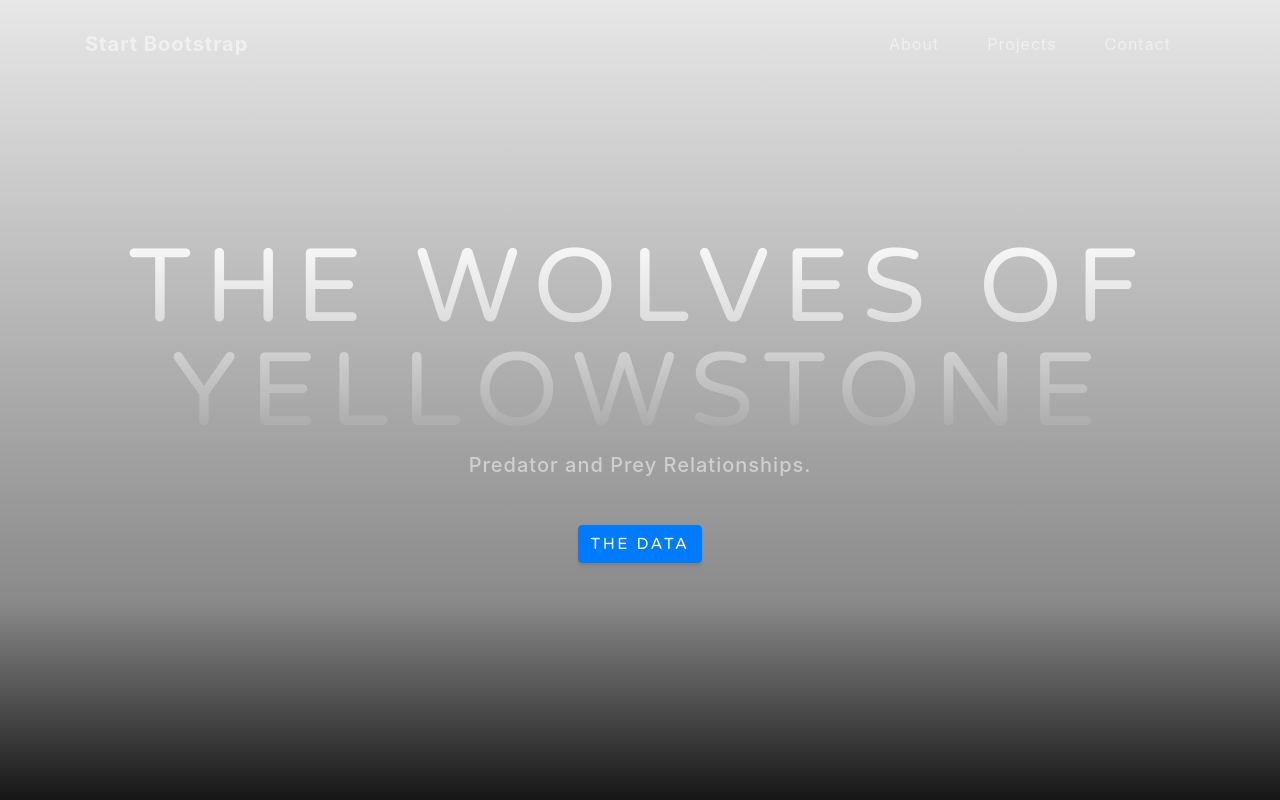
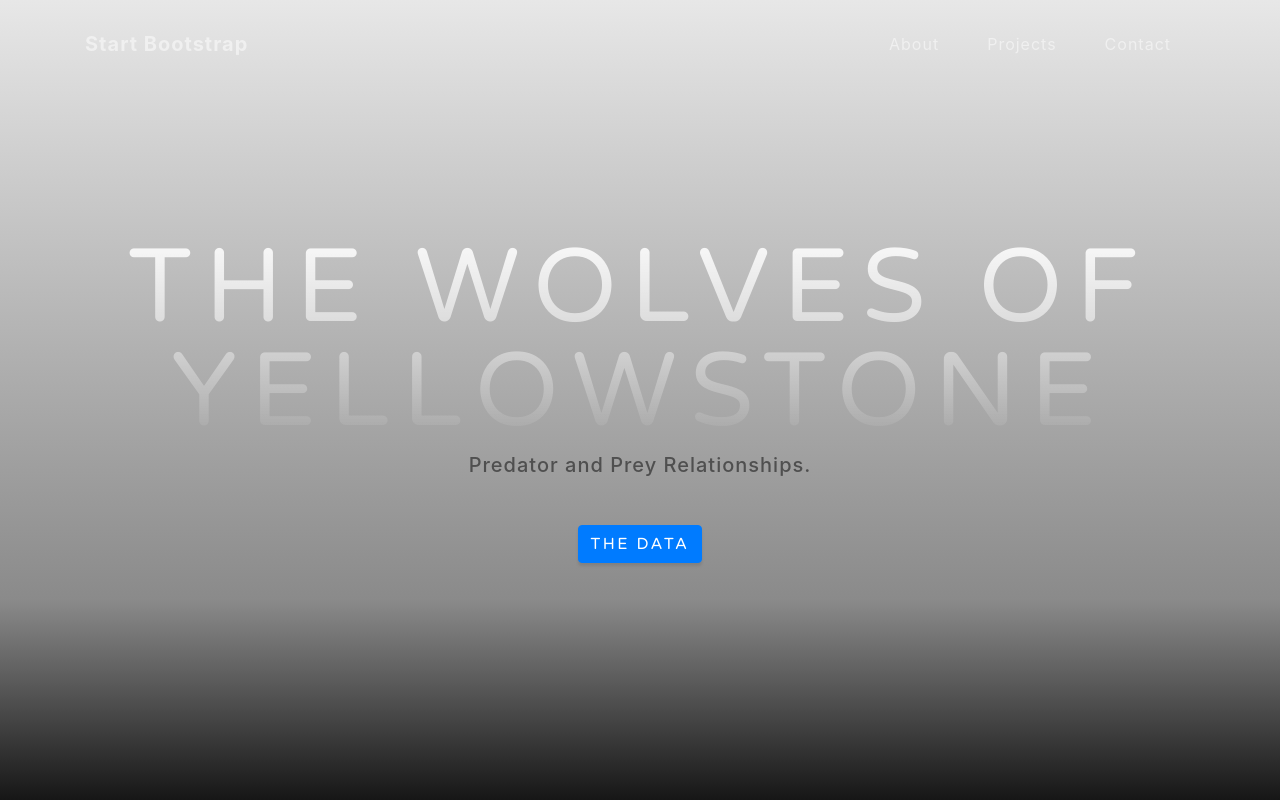
Before and after one commit to cartyrya/YellowstoneWolves, a website with bundled scripts: page index.html in a window 1280 px wide. Shown: the top 800 px of the page. Built offline with nearby package versions, Linux system fonts and the light colour scheme; files whose address does not match are found by name.

Commit message:
Font color?

```diff
--- a/index.html
+++ b/index.html
@@ -54,7 +54,7 @@
       <div class="container d-flex h-100 align-items-center">
         <div class="mx-auto text-center">
           <h1 class="mx-auto my-0 text-uppercase">The Wolves of Yellowstone</h1>
-          <h2 class="text-white-50 mx-auto mt-2 mb-5">Predator and Prey Relationships.</h2>
+          <h2 class="text-black-50 mx-auto mt-2 mb-5">Predator and Prey Relationships.</h2>
           <a href="#about" class="btn btn-primary js-scroll-trigger">The Data</a>
         </div>
       </div>
```
